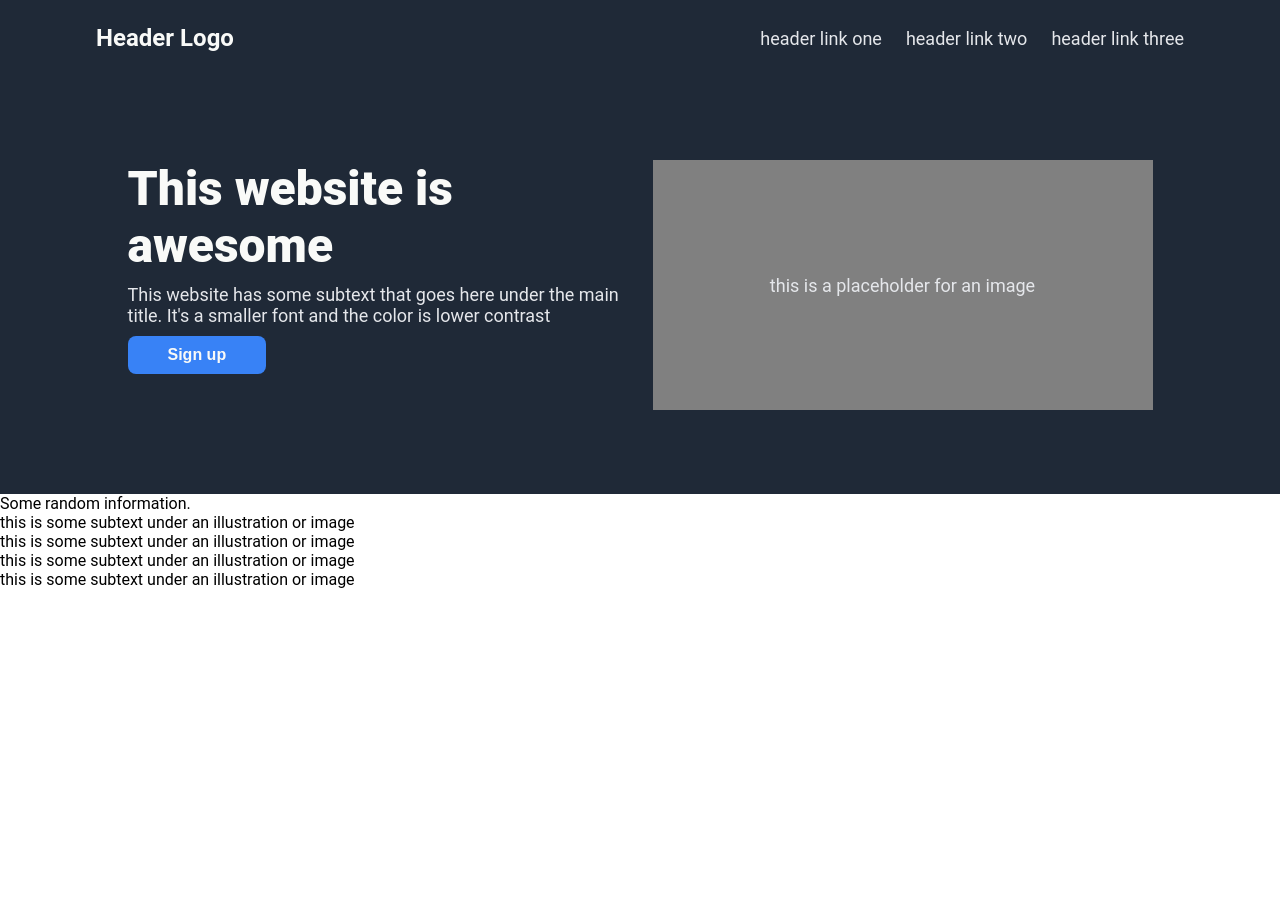
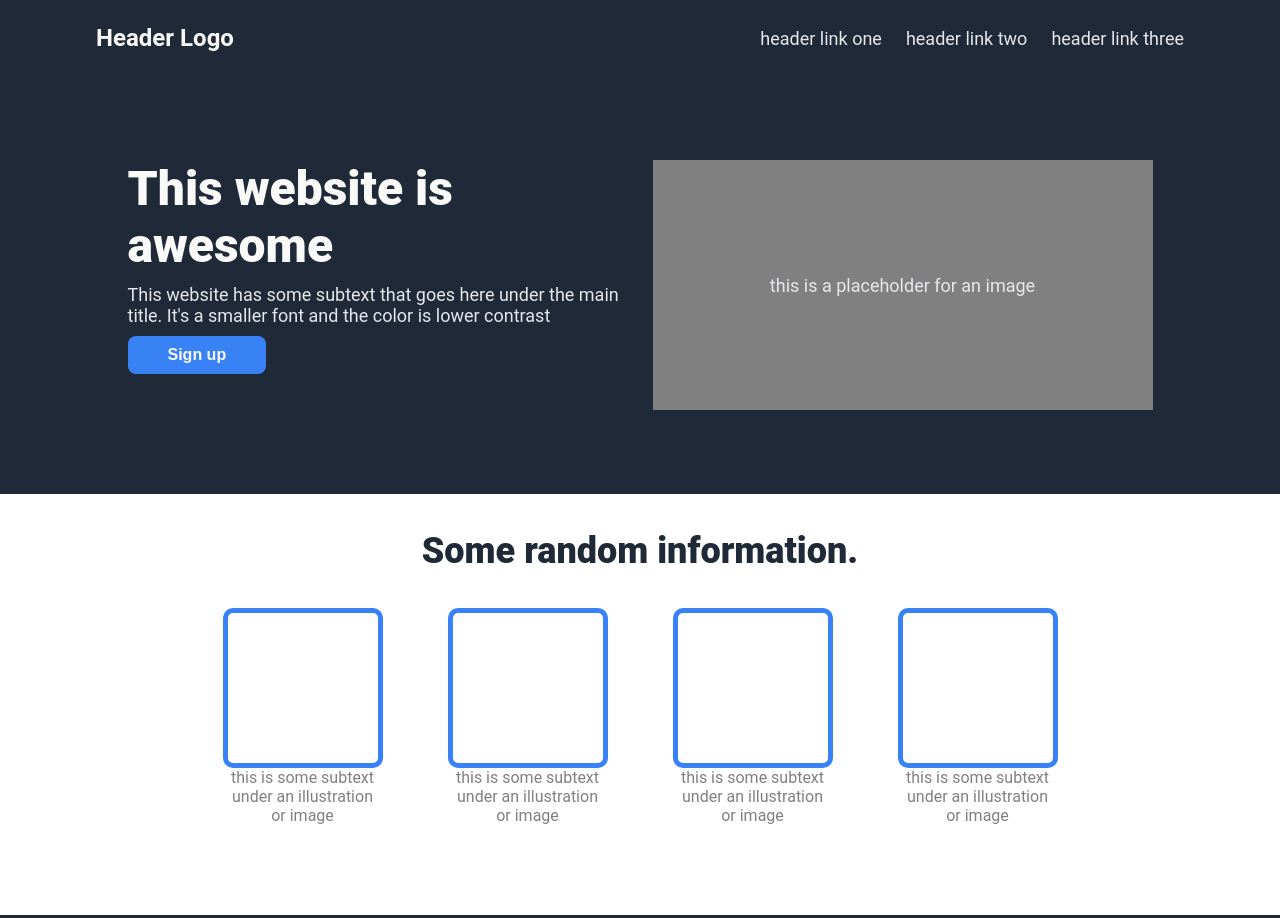
Before and after one commit to sakele/landing-page, a plain HTML site: page index.html in a window 1280 px wide. Before the commit the page ends 800 px from the top, so only its background shows below. Drawn offline with Linux system fonts and the light colour scheme.

Commit message:
Implement flexbox styling for proper spacing and look in second main content section

```diff
--- a/style.css
+++ b/style.css
@@ -35,7 +35,7 @@ button {
     display: flex;
     gap: 24px;
 }
-.header, .main .one {
+.header, .main .one, .footer {
     background-color: #1f2937;
     font-size: 18px;
     color: #e5e7eb;
@@ -68,7 +68,7 @@ button {
     height: 250px;
 }
 .right {
-    background-color: grey;
+    background-color: gray;
     justify-content: center;
     align-items: center;
 }
@@ -84,3 +84,61 @@ button {
 .hero-text {
     padding: 10px 0;
 }
+
+.main .two {
+    display: flex;
+    flex-direction: column;
+    justify-content: center;
+    align-items: center;
+}
+
+.items {
+    display: flex;
+    justify-content: center;
+    align-items: center;
+    gap: 65px;
+    margin: 0;
+    padding-bottom: 90px;
+}
+
+.card {
+    display: flex;
+    border-color: #3882f6;
+    border-style: solid;
+    border-width: 5px;
+    border-radius: 10px;
+    width: 150px;
+    height: 150px;
+    align-items: center;
+    justify-content: center;
+}
+
+.item {
+    display: flex;
+    margin: 0;
+    padding: 0;
+    flex-direction: column;
+    align-items: center;
+    justify-content: center;
+}
+
+.item-text {
+    display: flex;
+    flex-wrap: wrap;
+    width: 150px;
+    color: gray;
+    align-items: column;
+    justify-content: column;
+    text-align: center;
+}
+.two .title {
+    display: flex;
+    font-size: 36px;
+    font-weight: 800;
+    color: #1f2937;
+    padding: 36px;
+}
+
+.footer {
+    margin-top: auto;
+}
```
